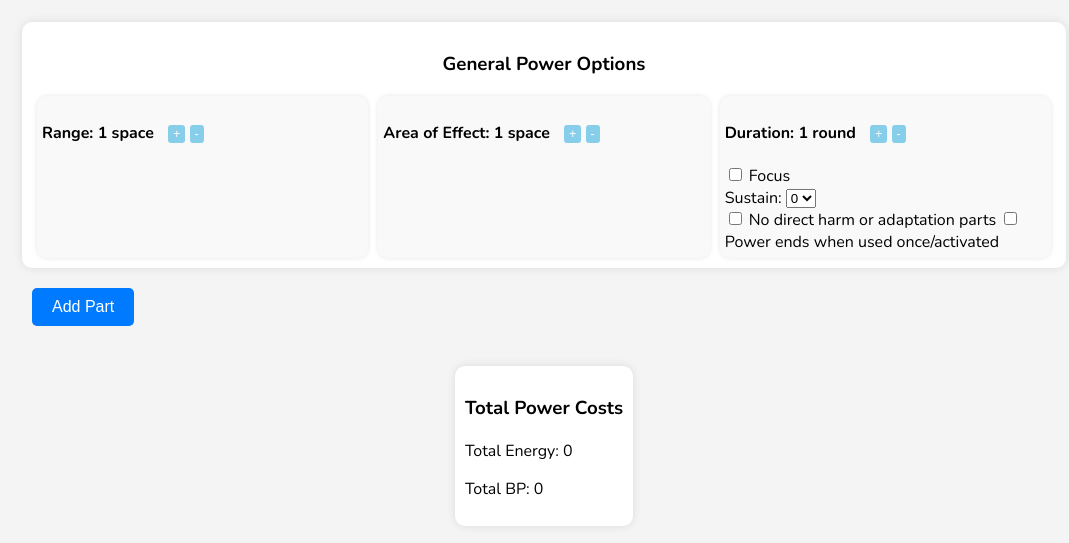
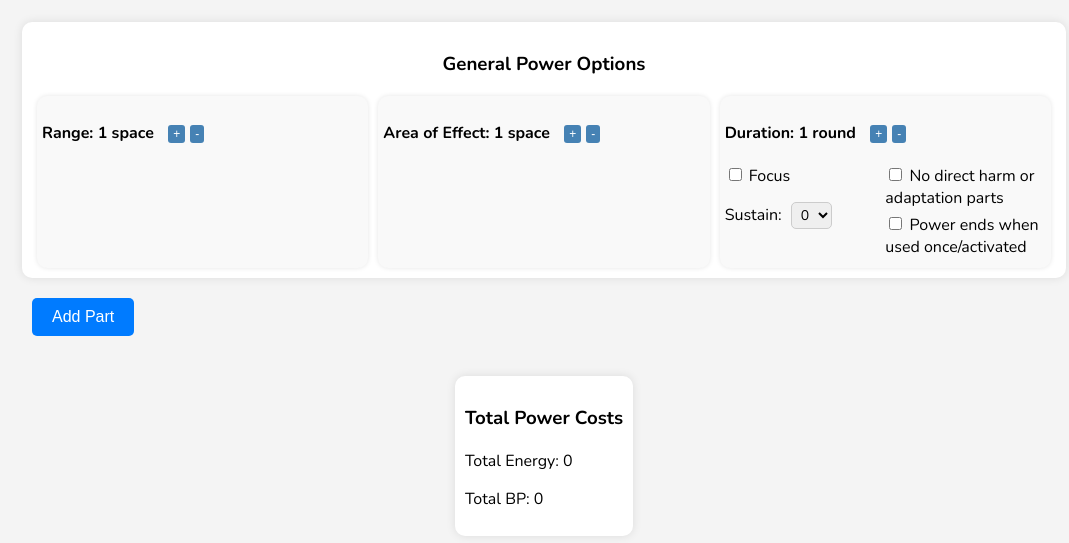
Before and after one commit to MastersoftheRealm/RealmsRPG, a plain HTML site: page index.html in a window 1280 px wide. Shown: the part 87-630 px from the top of the page, without its empty margins (96-1165 px from the left). Drawn offline with nearby package versions, Linux system fonts and the light colour scheme.

Commit message:
Update styles.css

```diff
--- a/styles.css
+++ b/styles.css
@@ -87,7 +87,7 @@ body {
     font-size: 16px;
     margin: 10px 0 5px;
     display: flex; /* Ensure the buttons are on the same line */
-    align-items: center; /* Vertically align the buttons */
+    align-items: center;
 }
 
 .power-part-section button {
@@ -116,6 +116,16 @@ body {
     background-color: #c82333;
 }
 
+.power-part-section select {
+    display: block;
+    margin: 0 auto 10px auto;
+    padding: 5px;
+    font-size: 16px;
+    border-radius: 5px; /* Rounded edges */
+    border: 1px solid #ccc;
+    font-family: 'Nunito', sans-serif; /* Better font */
+}
+
 .small-text {
     font-size: 0.8em;
     margin-left: 10px;
@@ -136,9 +146,18 @@ body {
     box-shadow: 0 0 5px rgba(0, 0, 0, 0.1);
 }
 
+.range-box, .area-box {
+    width: 30%; /* Make the range and area boxes smaller */
+}
+
+.duration-box {
+    width: 60%; /* Make the duration box larger */
+}
+
 .button-container {
-    display: inline-block; /* Ensure the buttons are on the same line */
+    display: inline-flex; /* Ensure the buttons are on the same line */
     margin-left: 10px;
+    gap: 5px; /* Add spacing between the buttons */
 }
 
 .small-button {
@@ -146,25 +165,51 @@ body {
     font-size: 12px;
     border-radius: 3px;
     border: none;
-    background-color: #87ceeb; /* Slightly darker blue color */
+    background-color: #4682b4; /* Slightly darker blue color */
     color: white;
     cursor: pointer;
 }
 
 .small-button:hover {
-    background-color: #4682b4; /* Darker blue on hover */
+    background-color: #4169e1; /* Darker blue on hover */
 }
 
 .checkbox-container {
+    display: flex;
+    flex-wrap: wrap; /* Wrap text for checkboxes */
     margin-top: 10px;
 }
 
-.power-part-section select {
-    display: block;
-    margin: 0 auto 10px auto;
-    padding: 5px;
-    font-size: 16px;
-    border-radius: 5px;
+.checkbox-column {
+    flex: 1;
+    display: flex;
+    flex-direction: column;
+}
+
+.left-column {
+    align-items: flex-start; /* Align left column items to the start */
+}
+
+.right-column {
+    align-items: flex-end; /* Align right column items to the end */
+}
+
+.checkbox-container label {
+    margin-bottom: 5px;
+}
+
+.sustain-container {
+    margin-top: 10px;
+}
+
+.sustain-container label {
+    margin-right: 5px;
+}
+
+.sustain-container select {
+    padding: 2px 5px;
+    font-size: 14px;
+    border-radius: 5px; /* Rounded edges */
     border: 1px solid #ccc;
-    background-color: #fff;
+    font-family: 'Nunito', sans-serif; /* Better font */
 }
```
